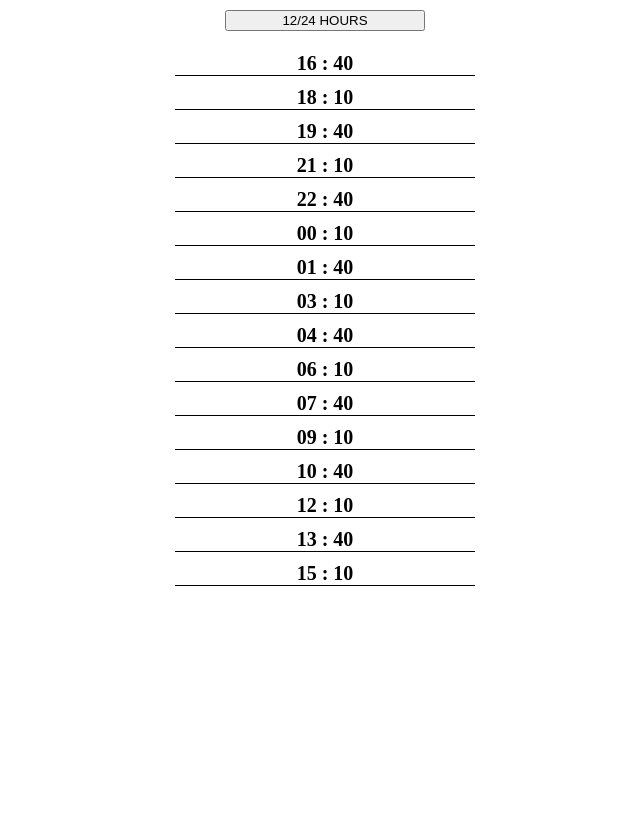
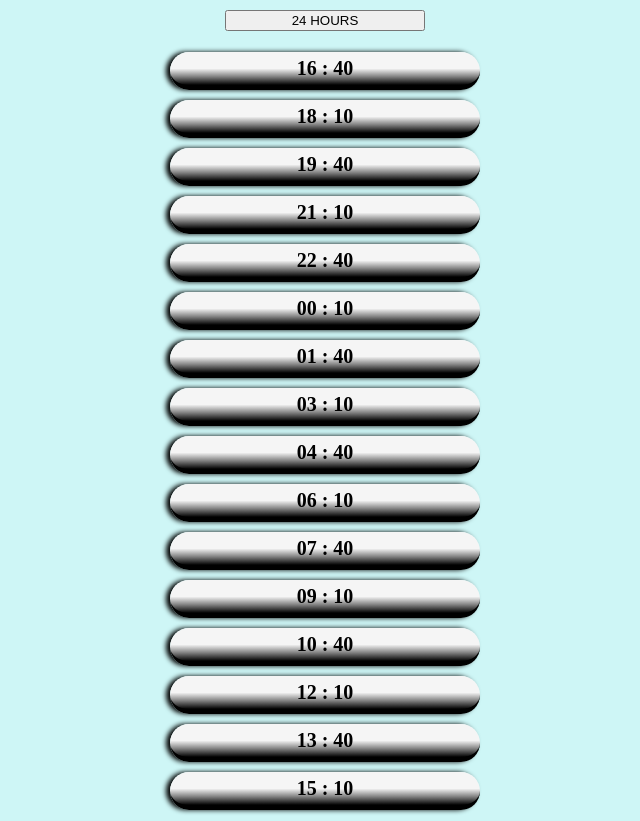
Before and after one commit to lucagi89/Clock, a plain HTML site: page index.html in a window 1280 px wide. Both pictures are taken after a click on the button "12/24 HOURS". Shown: the whole page, without its empty margins (315-955 px from the left). Before the commit the page ends 800 px from the top, so only its background shows below. Drawn offline with Linux system fonts and the light colour scheme.

Commit message:
slightly improved

```diff
--- a/index.css
+++ b/index.css
@@ -3,7 +3,9 @@
     margin: 0;
     text-align: center;
 }
-
+body{
+    background-color: rgb(206, 246, 246);
+}
 
 div{
     font-weight: 900;
@@ -23,7 +25,12 @@ ul{
 li{
     display:block;
     list-style: none;
-    border-bottom: solid 1px;
+    border-bottom: solid 5px;
+    border-radius: 50px;
     width:300px;
     margin: 10px auto;
+    background:linear-gradient(whitesmoke 50%, grey, black);
+    box-shadow: -4px 0px 5px black;
+
+    padding:5px;
 }
--- a/index.html
+++ b/index.html
@@ -1,9 +1,9 @@
 <!DOCTYPE html>
 <html lang="en">
 <head>
- <!--   <meta charset="UTF-8">
+    <meta charset="UTF-8">
     <meta http-equiv="X-UA-Compatible" content="IE=edge">
-    <meta name="viewport" content="width=device-width, initial-scale=1.0">-->
+    <meta name="viewport" content="width=device-width, initial-scale=1.0">
     <link rel="stylesheet" href="index.css">
     <title>Clock</title>
 </head>
--- a/index.js
+++ b/index.js
@@ -8,13 +8,15 @@ let clockOption = true;
 formatBtn.addEventListener("click", function(){
   if(clockOption){
     clockOption = false;
-    opt();
+
+    formatBtn.textContent="24 HOURS"
   }else{
     clockOption = true;
-    opt();
+    formatBtn.textContent="12 HOURS"
   }
+  counter();
 })
-function opt(){
+function counter(){
   numbers = [];
   let counter = 0;
   while (counter < 1440) {
```
